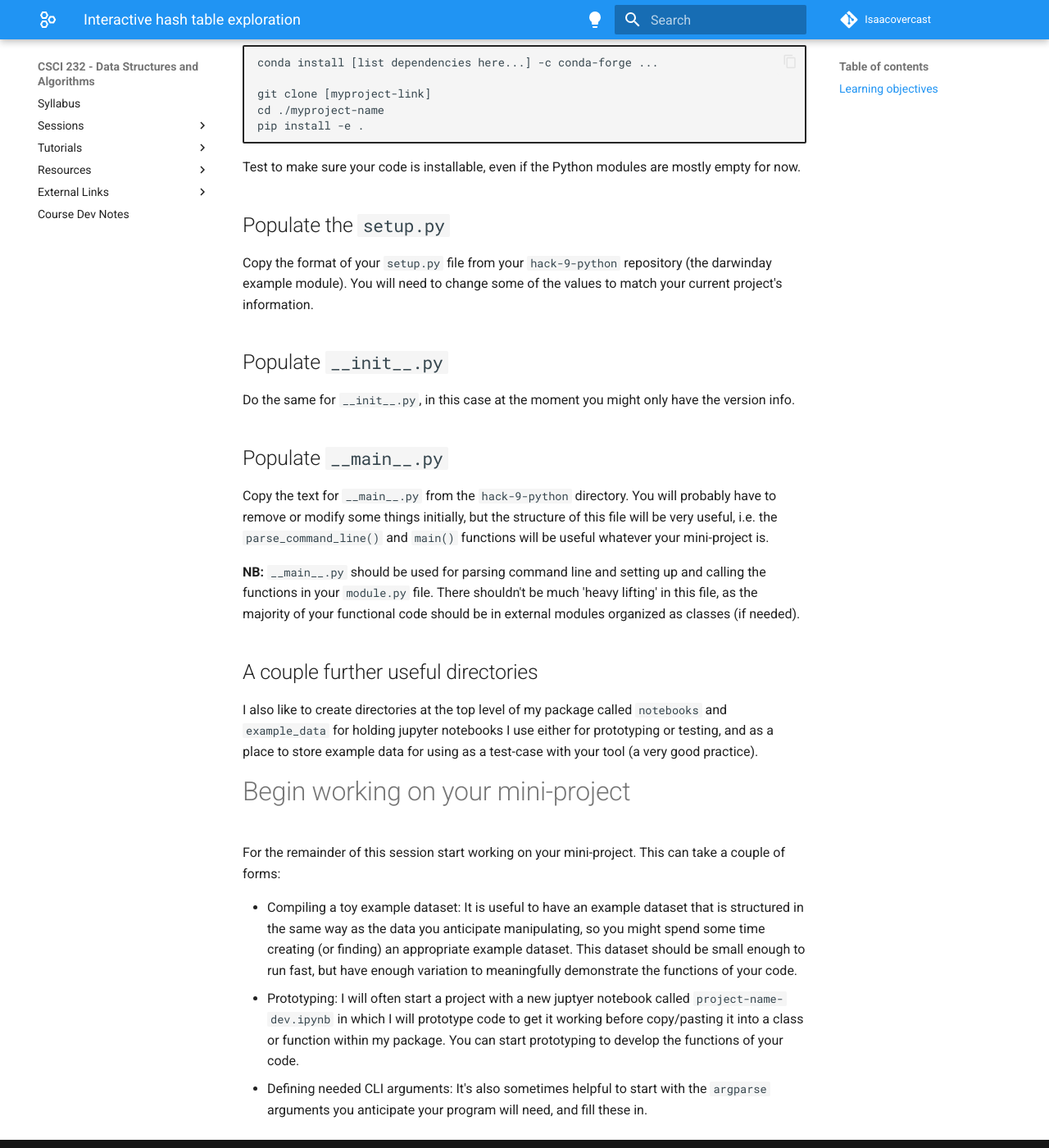
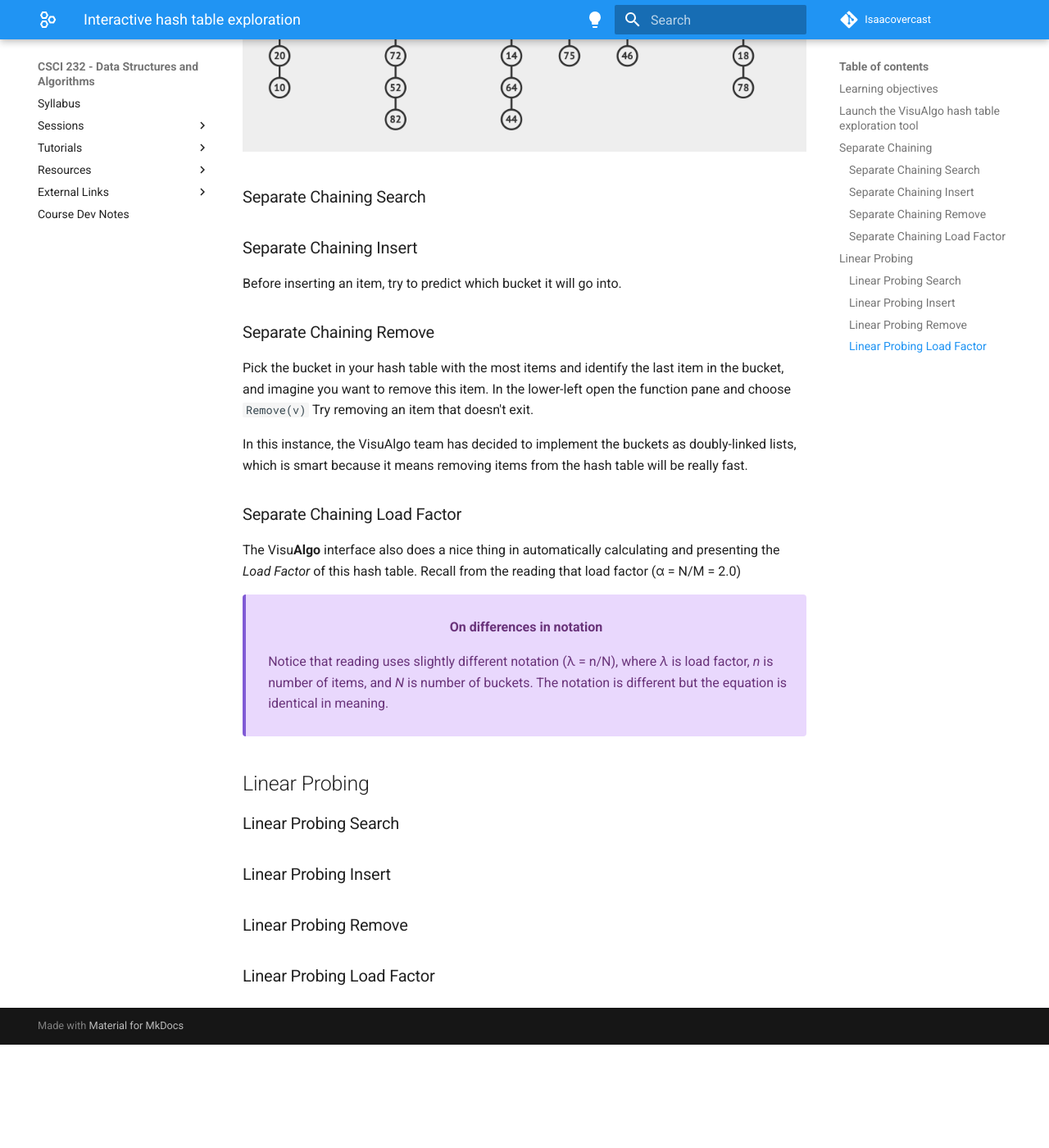
Before and after one commit to isaacovercast/CSCI232, an MkDocs documentation site: the page built from docs/tutorials/1.0-interactive-hash-tables.md, in a window 1280 px wide and 1400 px high, scrolled down 1119 px. Shown: the whole window at 82% size. Built offline with MkDocs 1.6.1 and Material for MkDocs 9.7.7, drawn with Linux system fonts in a browser that asks for light colours; nearby versions of some CDN libraries; a style sheet for code colours, icons or effects is not loaded; after the commit the page ends 2393 px from its top, so only the background shows below that; some of the changed text lies outside the part shown.

````diff
--- a/docs/tutorials/1.0-interactive-hash-tables.md
+++ b/docs/tutorials/1.0-interactive-hash-tables.md
@@ -7,14 +7,15 @@
 # Interactive hash table exploration
 
 ## Learning objectives
-By the end of this session you will get experience with:
-- Understanding two basic hash table collision resolution strategies:
+By the end of this session you will develop experience with:
+
+- Understanding two basic hash table collision resolution strategies
     - Separate chaining
     - Linear probing
-- Inserting, removing and searching hash tables of these types
+- Inserting, removing, and searching hash tables of these types
 - Understaning load factor and how it is calculated
 
-# Launch the visualgo hash table exploration tool
+## Launch the VisuAlgo hash table exploration tool
 
 [Visu**algo**](https://visualgo.net/en) is a wonderful, interactive, online tool
 for understanding the structure and functioning of numerous common data structures
@@ -22,77 +23,71 @@
 
 Launch the [hash table explorer](https://visualgo.net/en/hashtable) in a new tab.
 
-## Create a new mini-project repository
-Go to your github account and create a new repository called `mini-project`. Clone the repository
-to your local computer in the `hacks` directory, and then continue populating your new repo with
-the following directory structure and files.
-```
-mini-project/
-├── mini-project/
-│   ├── __init__.py
-|   |   __main__.py
-│   └── module.py
-├── README.md
-└── setup.py
-```
+## Separate Chaining
 
-## Populate the README.md
+Upon launching Visu**Algo** you'll be dropped into the Separate Chaining
+'e-Lecture Mode'. You can exit this mode and enter 'Exploration Mode' by
+simply clicking anywhere in the window outside the explanatory dialogue
+pop-up. By default, you will it will populate the window with a new Hash Table
+with random values for number of 'buckets' (`M`), and a random number of
+items (`N`). Let's start by creating a new Hash Table with the same number of
+buckets and items so we can all be looking at the same thing.
 
-Fill in the basic information about your mini-project in the README.md file.
+In the lower left there is a panel for applying different functions to
+the simulation. Choose `Create(M, N)`. Set `M` = 10 and `N` = 20, and push
+**Go**. The interface will populate with a new 10 bucket hash table, and
+20 random integer values. Because we are so used to counting in base 10,
+it's easy to see that the *compression function* being used is simply
+`mod M` (the least significant digit of each *key* equals the index of
+the bucket it is stored in).
 
-- Write the name of your program as a level-1 header
-- Briefly describe your mini-project as best you can below the header as a text.
-    - Include a brief desription of the input data and the expected output.
-- Write a level-3 header called "Installation"
-- Write a paragraph below this describing how developers can install the
-program locally to help work on the code. This should include instructions
-like the following:
+After you create a new Separate Chaining hash table you should see something
+like this, an array of buckets indexed 1-9, and a list of items within each
+bucket.
+![Separate Chaining Start](./VisuAlgo-SC.png)
 
-```
-conda install [list dependencies here...] -c conda-forge ...
+### Separate Chaining Search
 
-git clone [myproject-link]
-cd ./myproject-name
-pip install -e .
-```
 
-Test to make sure your code is installable, even if the Python
-modules are mostly empty for now.
+### Separate Chaining Insert
+Before inserting an item, try to predict which bucket it will go into.
 
-## Populate the `setup.py`
+### Separate Chaining Remove
 
-Copy the format of your `setup.py` file from your `hack-9-python` repository (the darwinday example module). You
-will need to change some of the values to match your current project's information.
+Pick the bucket in your hash table with the most items and identify the
+last item in the bucket, and imagine you want to remove this item. In
+the lower-left open the function pane and choose `Remove(v)`
+Try removing an item that doesn't exit.
 
-## Populate `__init__.py`
+In this instance, the VisuAlgo team has decided to implement the buckets
+as doubly-linked lists, which is smart because it means removing items from
+the hash table will be really fast.
 
-Do the same for `__init__.py`, in this case at the moment you might only have the version info.
+### Separate Chaining Load Factor
+The Visu**Algo** interface also does a nice thing in automatically calculating
+and presenting the *Load Factor* of this hash table. Recall from the reading
+that load factor
+(α = N/M = 2.0)
 
-## Populate `__main__.py`
+<div class="warning" style='background-color:#E9D8FD; color: #69337A; border-left: solid #805AD5 4px; border-radius: 4px; padding:0.7em;'>
+<span>
+<p style='margin-top:1em; text-align:center'>
+<b>On differences in notation</b></p>
+<p style='margin-left:1em;'>
+Notice that reading uses slightly different notation (λ = n/N), where <em>λ</em> is
+load factor, <em>n</em> is number of items, and <em>N</em> is number of buckets.
+The notation is different but the equation is identical in meaning.
+</p>
+</span>
+</div>
 
-Copy the text for `__main__.py` from the `hack-9-python` directory. You will probably have to
-remove or modify some things initially, but the structure of this file will be very useful, i.e.
-the `parse_command_line()` and `main()` functions will be useful whatever your mini-project is.
 
-**NB:** `__main__.py` should be used for parsing command line and setting up and calling the
-functions in your `module.py` file. There shouldn't be much 'heavy lifting' in this file, as the
-majority of your functional code should be in external modules organized as classes (if needed).
+## Linear Probing
 
-## A couple further useful directories
+### Linear Probing Search
 
-I also like to create directories at the top level of my package called `notebooks` and `example_data`
-for holding jupyter notebooks I use either for prototyping or testing, and as a place to store
-example data for using as a test-case with your tool (a very good practice).
+### Linear Probing Insert
 
-# Begin working on your mini-project
-For the remainder of this session start working on your mini-project. This can take a couple of forms:
+### Linear Probing Remove
 
-* Compiling a toy example dataset: It is useful to have an example dataset that is structured in the
-same way as the data you anticipate manipulating, so you might spend some time creating (or finding)
-an appropriate example dataset. This dataset should be small enough to run fast, but have enough
-variation to meaningfully demonstrate the functions of your code.
-* Prototyping: I will often start a project with a new juptyer notebook called `project-name-dev.ipynb`
-in which I will prototype code to get it working before copy/pasting it into a class or function within
-my package. You can start prototyping to develop the functions of your code.
-* Defining needed CLI arguments: It's also sometimes helpful to start with the `argparse` arguments
-you anticipate your program will need, and fill these in.
+### Linear Probing Load Factor
````
Also changed, not shown: docs/sessions/session-1.md (+8 -1 lines), docs/tutorials/1.1-hash-table-experiments.md (+1 -1 lines), docs/tutorials/VisuAlgo-SC.png (added), 1 other file.
